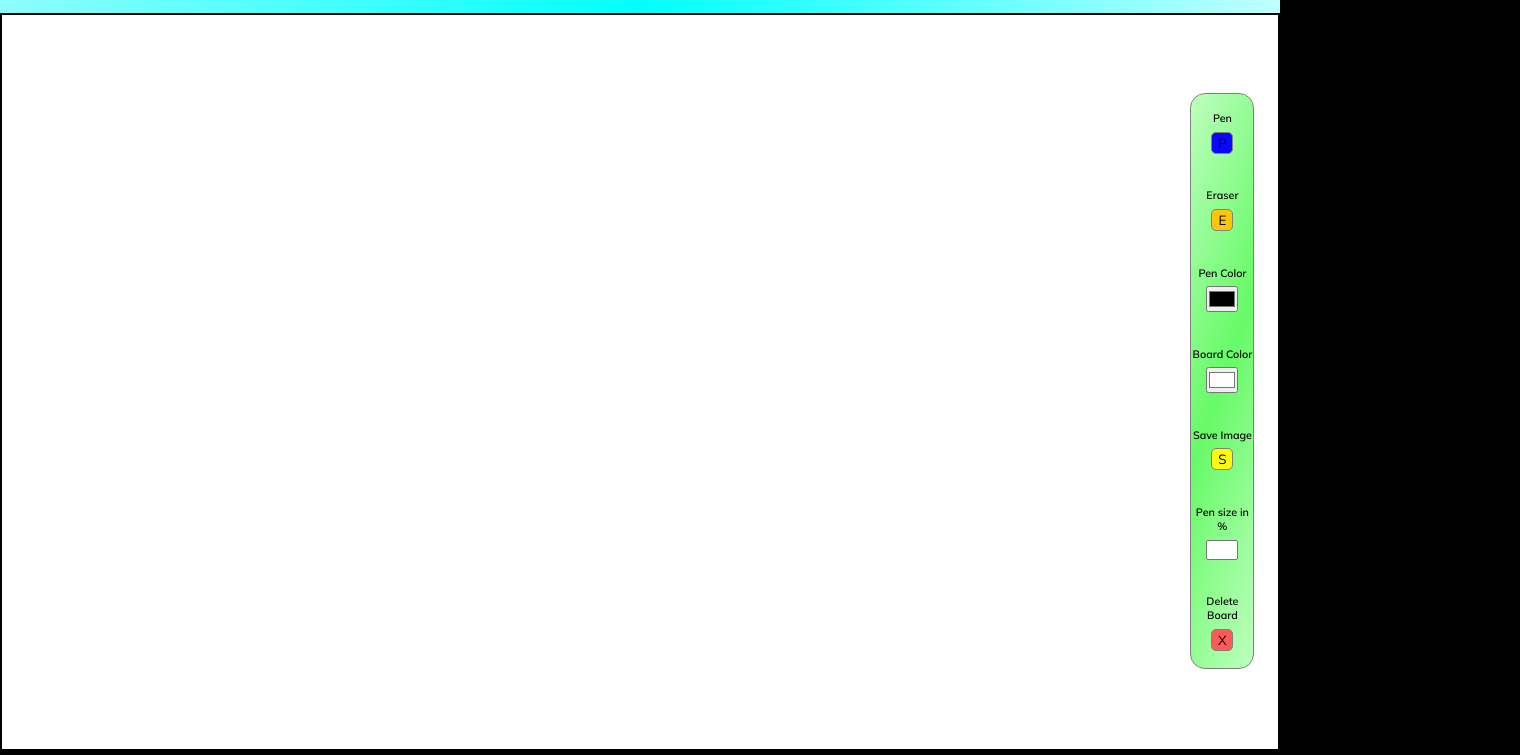
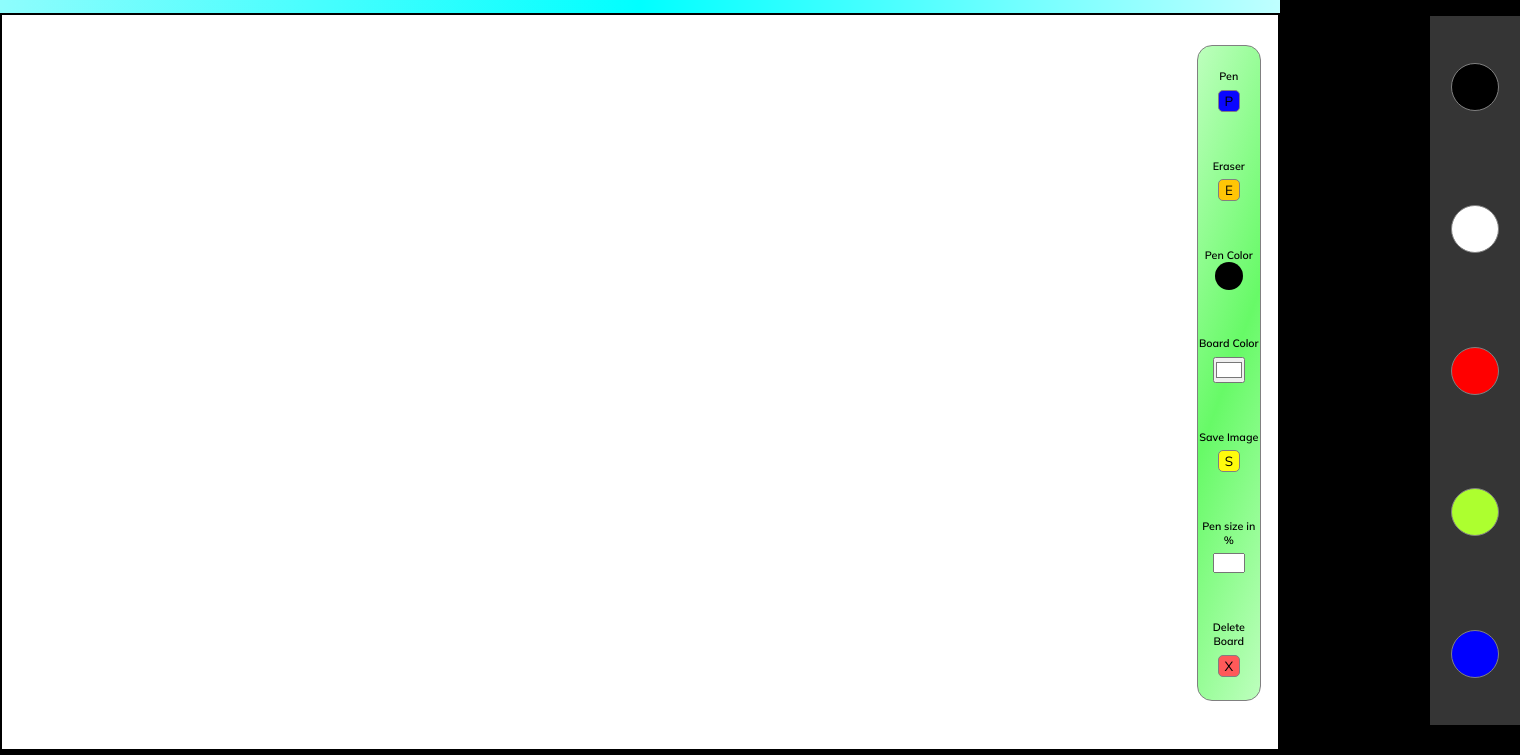
Before and after one commit to tnmyk/drawingApp, a plain HTML site: page index.html in a window 1280 px wide. Shown: the part 67-822 px from the top of the page, 1520 px wide, since content can reach past the window. Drawn offline with Linux system fonts and the light colour scheme.

Commit message:
pen color :)

```diff
--- a/app.js
+++ b/app.js
@@ -1,11 +1,13 @@
 window.addEventListener("load", () => {
   var linewidth = 7;
+  var color="black"
+  var backgroundcolor ="white"
   const canvas = document.querySelector("#canvas");
   const ctx = canvas.getContext("2d", { alpha: false });
   canvas.width = window.innerWidth - 4;
   canvas.height = window.innerHeight - 65.6;
-  ctx.strokeStyle = "black";
-  ctx.fillStyle = "white";
+
+  ctx.fillStyle = backgroundcolor;
   ctx.fillRect(0, 0, canvas.width, canvas.height);
   ctx.translate(-1, -58);
   var painting = false;
@@ -18,6 +20,7 @@ window.addEventListener("load", () => {
     ctx.beginPath();
   }
   function draw(e) {
+     ctx.strokeStyle = color;
     if (!painting) return;
     ctx.lineWidth = linewidth;
     ctx.lineCap = "round";
@@ -34,13 +37,14 @@ window.addEventListener("load", () => {
   window.addEventListener("resize", () => {
     reset();
     ctx.fillStyle = "white";
+    backgroundcolor = "white"
   });
   canvas.style.cursor = "url(/img/pencil.svg)0 25,auto";
   var penchoosen =true;
   document.querySelector('#pen').addEventListener('click',()=>{
     if(penchoosen) return;
     canvas.style.cursor = "url(/img/pencil.svg)0 20,auto";
-    ctx.strokeStyle = color.value;
+    ctx.strokeStyle = color;
       linewidth -= 10;
       penchoosen=true;
   });
@@ -48,16 +52,38 @@ window.addEventListener("load", () => {
     if(!penchoosen) return;
     canvas.style.cursor = "url(./img/eraser.svg)0 15,auto";
     linewidth+=10;
-    ctx.strokeStyle = document.querySelector("#bcolor").value;
+    color = document.querySelector("#bcolor").value;
     penchoosen=false;
   });
 
-
-  var color = document.querySelector("#color");
-  color.addEventListener("change", () => {
-    ctx.strokeStyle = color.value;
+  var colormenu=document.querySelector('#color-menu');
+  var setcolor = document.querySelector("#setcolor");
+  setcolor.addEventListener("click", () => {
+    colormenu.style.right = "0vh";
   });
-
+  colormenu.addEventListener("click",(e)=>{
+    var target = e.target;
+    switch (target.id) {
+      case "black":
+        color = "black";
+        break;
+      case "white":
+        color = "white";
+        break;
+      case "red":
+        color = "red";
+        break;
+      case "green":
+        color = "greenyellow";
+        break;
+      case "blue":
+        color = "blue";
+        break;
+      default:
+        break;
+    }
+    colormenu.style.right="-30vh";
+  })
   document.querySelector("#bcolor").addEventListener("change", () => {
     ctx.fillStyle = document.querySelector("#bcolor").value;
     reset();
--- a/index.html
+++ b/index.html
@@ -18,29 +18,35 @@
     </header>
     <div class="tools">
 
-        <div> Pen <br>
+        <div class="menu"> Pen <br>
             <button id="pen">P</button>
         </div>
-        <div> Eraser <br>
+        <div class="menu"> Eraser <br>
             <button id="eraser">E</button>
         </div>
-        <div> Pen Color
-            <input type="color" name="color" id="color">
+        <div class="menu"> Pen Color
+            <div id="setcolor"></div>
         </div>
-        <div> Board Color
+        <div class="menu"> Board Color
             <input type="color" value="#FFFFFF" name="bcolor" id="bcolor">
         </div>
-        <div> Save Image  <br>
+        <div class="menu"> Save Image  <br>
             <a id="download"><button id="save">S</button></a>
         </div>
-        <div> Pen size in %<br>
+        <div class="menu"> Pen size in %
             <input type="text" name="size" id="size">
         </div>
-        <div> Delete Board  <br>
+        <div class="menu"> Delete Board
             <button id="delete">X</button>
         </div>
-
     </div>
+      <div id="color-menu">
+          <div class="colors" id="black" style="background-color: black;"></div>
+          <div class="colors" id="white" style="background-color: white;"></div>
+          <div class="colors" id="red" style="background-color: red;"></div>
+          <div class="colors" id="green" style="background-color: greenyellow;"></div>
+          <div class="colors" id="blue" style="background-color: blue;"></div>
+      </div>
      <canvas id='canvas'></canvas>
 </body>
 </html>
--- a/style.css
+++ b/style.css
@@ -14,6 +14,7 @@
 }
 body{
     background-color:black;
+    overflow: hidden;
 }
 header{
     font-weight: 600;
@@ -42,23 +43,47 @@ header{
     color: black;
     font-size:1.6em;
 }
+#color-menu{
+    position: absolute;
+    right:-30vh;
+    top:10.4vh;
+    height:88.6vh;
+    width: 7vw;
+    background-color:rgb(53, 53, 53);
+    display:flex;
+    flex-direction:column;
+    align-items:center;
+    justify-content: space-around;
+    transition: 1s;
+}
+.colors{
+    width:48px;
+    height:48px;
+    border-radius:35px;
+    border:1px solid gray;
+    /* background-color:red; */
+    cursor: pointer;
+}
 .tools{
     position: absolute;
-    height: 72vh;
+    height: 82vh;
     width:5vw;
     border-radius:15px;
     /* background-color:rgb(103, 250, 103); */
     border: 1px solid gray;
     background:linear-gradient(110deg,rgb(189, 255, 189),rgb(103, 250, 103),rgb(189, 255, 189));
-    right:2vw;
-    top:20vh;
+    right:1.5vw;
+    top:14vh;
     display:flex;
     flex-direction:column;
     align-items: center;
     justify-content:space-around;
 }
-.tools div{
+.menu{
+    display:flex;
     text-align:center;
+    flex-direction:column;
+    align-items:center;
     font-size:0.67em;
     font-weight: 600;
 }
@@ -78,10 +103,12 @@ header{
 .tools button:hover{
     transform: scale(1.2);
 }
-#color{
-    width:32px;
-    height:26px;
-
+#setcolor{
+    cursor: pointer;
+    width:28px;
+    height:28px;
+    border-radius:25px;
+    background-color: black;
 }
 #bcolor{
     width:32px;
@@ -129,5 +156,4 @@ header{
 #canvas{
     border: 2px solid black;
 
-
 }
```
